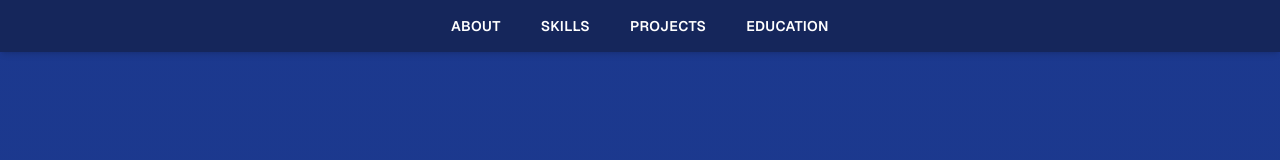
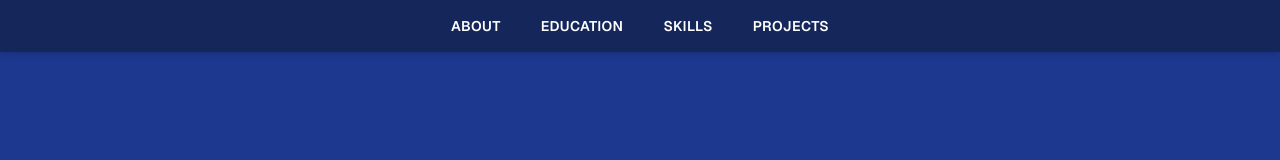
Before and after one commit to pskjksr/cv-pisit, a Next.js app: page / in a window 1280 px wide. Shown: the top 160 px of the page. Built offline with nearby package versions, Linux system fonts and the light colour scheme.

Commit message:
Reorder navigation items in Home component for improved user experience

```diff
--- a/src/app/page.js
+++ b/src/app/page.js
@@ -10,7 +10,7 @@ export default function Home() {
       {/* Navbar */}
       <nav className="w-full fixed top-0 z-50 bg-blue-950/90 backdrop-blur-md shadow-md px-6 py-4 flex justify-center">
         <div className="flex gap-6 md:gap-10 text-sm font-semibold uppercase tracking-wide">
-          {["About", "Skills", "Projects", "Education"].map((item) => (
+          {["About", "Education", "Skills", "Projects"].map((item) => (
             <a
               key={item}
               href={`#${item.toLowerCase()}`}
```
